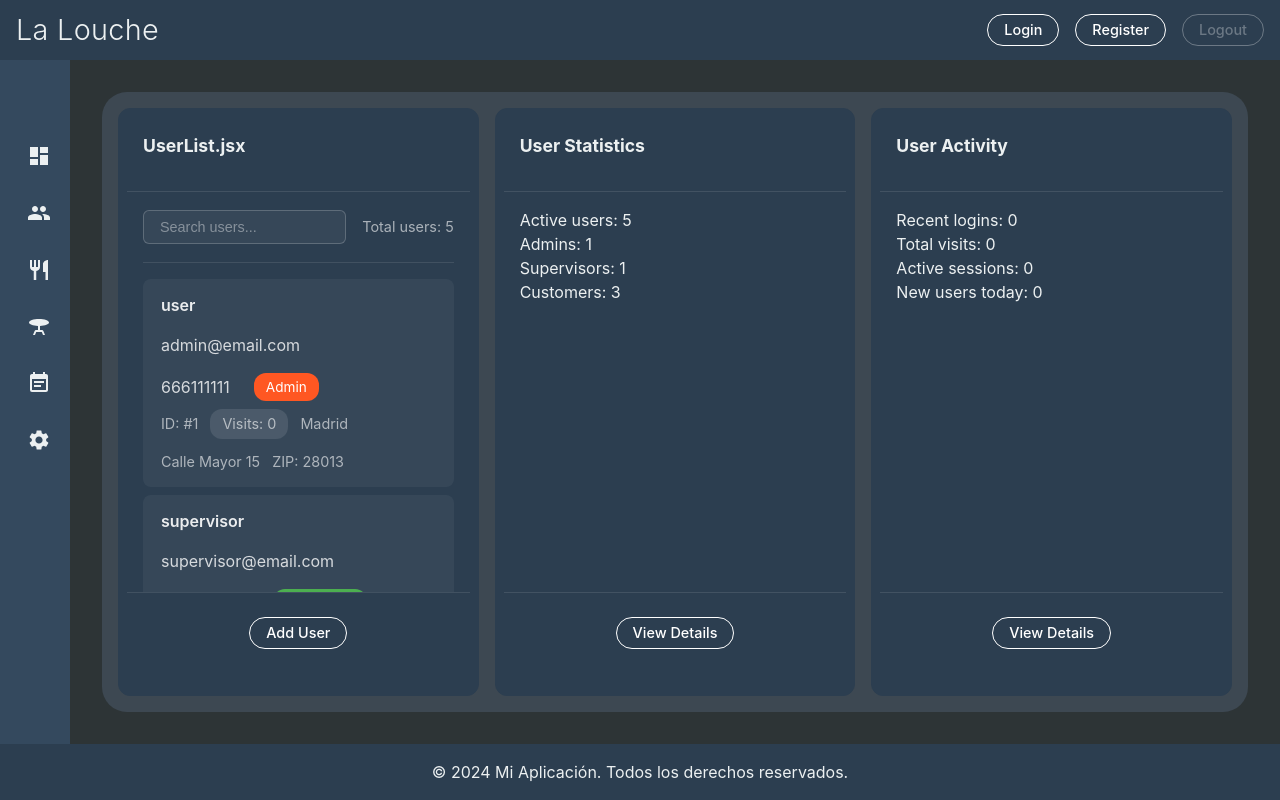
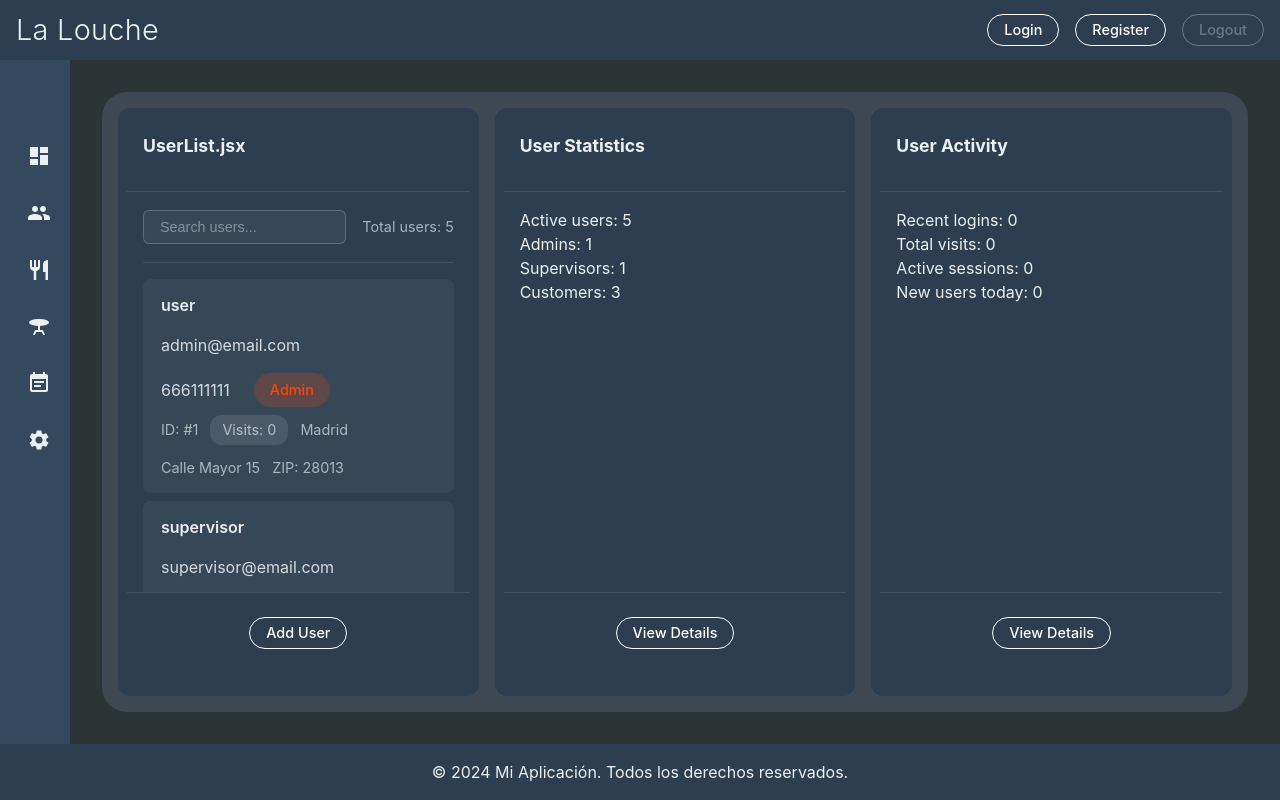
Before and after one commit to Ruben-Alvarez-Dev/daw_react_front, a React (Vite) app: page /users in a window 1280 px wide. Built offline with nearby package versions, Linux system fonts and the light colour scheme; data requests are answered from the project's data file.

Commit message:
navbar labels working

```diff
--- a/src/components/Label.jsx
+++ b/src/components/Label.jsx
@@ -1,19 +1,21 @@
 import PropTypes from 'prop-types';
 import '../styles/Label.css';
 
-const Label = ({ text, variant = 'default' }) => {
+const Label = ({ text, type = 'default', subtext }) => {
   if (!text) return null;
 
   return (
-    <div className={`label label-${variant}`}>
-      <span>{text}</span>
+    <div className={`label ${type}`}>
+      <span className="label-text">{text}</span>
+      {subtext && <span className="label-subtext">{subtext}</span>}
     </div>
   );
 };
 
 Label.propTypes = {
   text: PropTypes.string.isRequired,
-  variant: PropTypes.oneOf(['default', 'primary', 'success', 'warning', 'danger'])
+  type: PropTypes.string,
+  subtext: PropTypes.string
 };
 
 export default Label;
--- a/src/components/Navbar.jsx
+++ b/src/components/Navbar.jsx
@@ -27,16 +27,15 @@ const Navbar = () => {
         <h1>La Louche</h1>
       </div>
       <div className="navbar-content">
+        {selectedUser && (
+          <Label
+            text={selectedUser.name + " - " + selectedUser.email}
+            variant="info"
+          />
+        )}
         {activeCard && (
           <Label
             text={activeCard.title}
-            variant="primary"
-          />
-        )}
-        {selectedUser && (
-          <Label
-            text={selectedUser.name}
-            subtext={selectedUser.email}
             variant="info"
           />
         )}
@@ -44,7 +43,7 @@ const Navbar = () => {
           {user && (
             <Label
               text={user.role}
-              variant="success"
+              type={user.role.toLowerCase()}
             />
           )}
           <Button
--- a/src/components/users/UserList.jsx
+++ b/src/components/users/UserList.jsx
@@ -1,6 +1,7 @@
 import PropTypes from 'prop-types';
 import { useState, useCallback } from 'react';
 import Card from '../Card';
+import Label from '../Label';
 
 const roleColors = {
   admin: 'var(--admin-color)',
@@ -56,7 +57,7 @@ const UserList = ({ users, selectedUserId, onUserSelect, isActive, onActivate })
                     <div className="user-name">{user.name}</div>
                     <div className="user-email">{user.email}</div>
                     <div className="user-phone">{user.phone}</div>
-                    <div className={`user-role ${user.role}`}>{user.role}</div>
+                    <Label text={user.role} type={user.role.toLowerCase()} />
                   </div>
                   <div className="user-details-row">
                     <div className="user-id">ID: #{user.id_user}</div>
--- a/src/styles/Label.css
+++ b/src/styles/Label.css
@@ -1,41 +1,46 @@
 .label {
   display: inline-flex;
   align-items: center;
-  padding: 0;
+  gap: 0.5rem;
+  padding: 0.4rem 1rem;
   border-radius: 20px;
-  font-size: 0.875rem;
-  font-weight: 500;
-  line-height: 1;
-  min-height: 32px;
+  font-size: 0.9rem;
+  background: rgba(255, 255, 255, 0.1);
+  color: var(--light-text);
 }
 
-.label:has(span:not(:empty)) {
-  padding: 0.4rem 1rem;
+.label-text {
+  font-weight: 500;
 }
 
-.label-default {
-  background-color: rgba(255, 255, 255, 0.1);
-  color: #fff;
+.label-subtext {
+  opacity: 0.7;
+  font-size: 0.85em;
 }
 
-.label-primary {
-  background-color: rgba(100, 181, 246, 0.1);
-  color: #64B5F6;
+.label.primary {
+  background: rgba(var(--primary-rgb), 0.2);
+  color: var(--primary);
 }
 
-.label-success {
-  background-color: rgba(76, 175, 80, 0.1);
-  color: #4CAF50;
+.label.info {
+  background: rgba(var(--info-rgb), 0.2);
+  color: var(--info);
 }
 
-.label-warning {
-  background-color: rgba(255, 152, 0, 0.1);
-  color: #FF9800;
+.label.admin {
+  background: rgba(255, 69, 0, 0.2);
+  color: #ff4500;
 }
 
-.label-danger {
-  background-color: rgba(244, 67, 54, 0.1);
-  color: #F44336;
+.label.supervisor {
+  background: rgba(255, 165, 0, 0.2);
+  color: #ffa500;
+}
+
+.label.customer {
+  background: rgba(33, 150, 243, 0.2);
+  color: #2196f3;
 }
 
 .label span {
--- a/src/styles/Navbar.css
+++ b/src/styles/Navbar.css
@@ -18,6 +18,23 @@
   display: flex;
   align-items: center;
   gap: 2rem;
+}
+
+.navbar-content .label {
+  margin: 0;
+  height: 32px;
+  display: flex;
+  align-items: center;
+  padding: 0 1rem;
+}
+
+.navbar-content .label-text {
+  font-size: 0.9rem;
+}
+
+.navbar-content .label-subtext {
+  font-size: 0.8rem;
+  opacity: 0.8;
 }
 
 .navbar-center {
@@ -62,8 +79,8 @@
 
 .navbar-buttons {
   display: flex;
+  align-items: center;
   gap: 1rem;
-  align-items: center;
 }
 
 .selected-user-label {
@@ -92,3 +109,14 @@
   font-size: 0.9rem;
   color: var(--primary);
 }
+
+.navbar-user {
+  background: rgba(255, 255, 255, 0.1);
+  padding: 0.4rem 1rem;
+  border-radius: 20px;
+  font-size: 0.9rem;
+  height: 32px;
+  display: flex;
+  align-items: center;
+  color: var(--light-text);
+}
--- a/src/styles/Users.css
+++ b/src/styles/Users.css
@@ -96,18 +96,18 @@
 }
 
 .user-role.admin {
-  background-color: #ff5722;
-  color: #fff;
+  background: rgba(255, 69, 0, 0.2);
+  color: #ff4500;
 }
 
 .user-role.supervisor {
-  background-color: #4caf50;
-  color: #fff;
+  background: rgba(255, 165, 0, 0.2);
+  color: #ffa500;
 }
 
 .user-role.customer {
-  background-color: #2196f3;
-  color: #fff;
+  background: rgba(33, 150, 243, 0.2);
+  color: #2196f3;
 }
 
 .user-visits {
```
